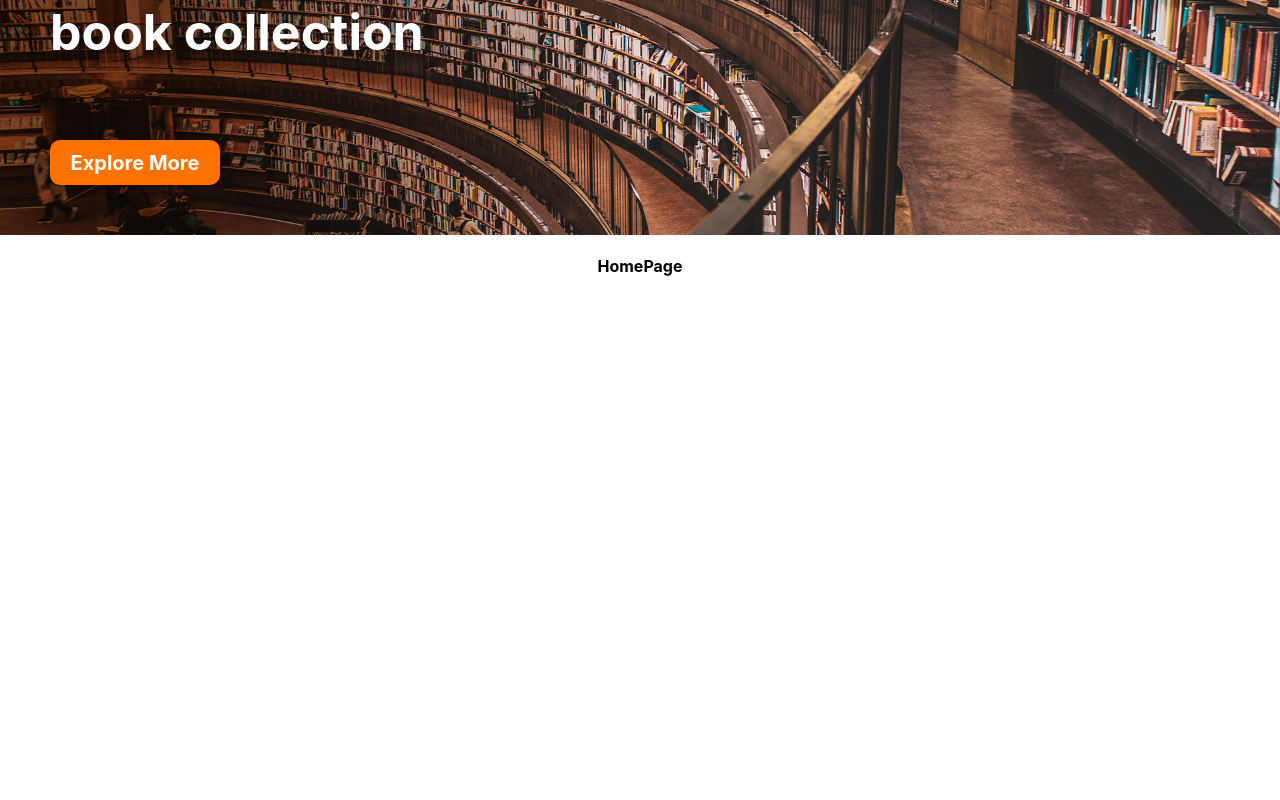
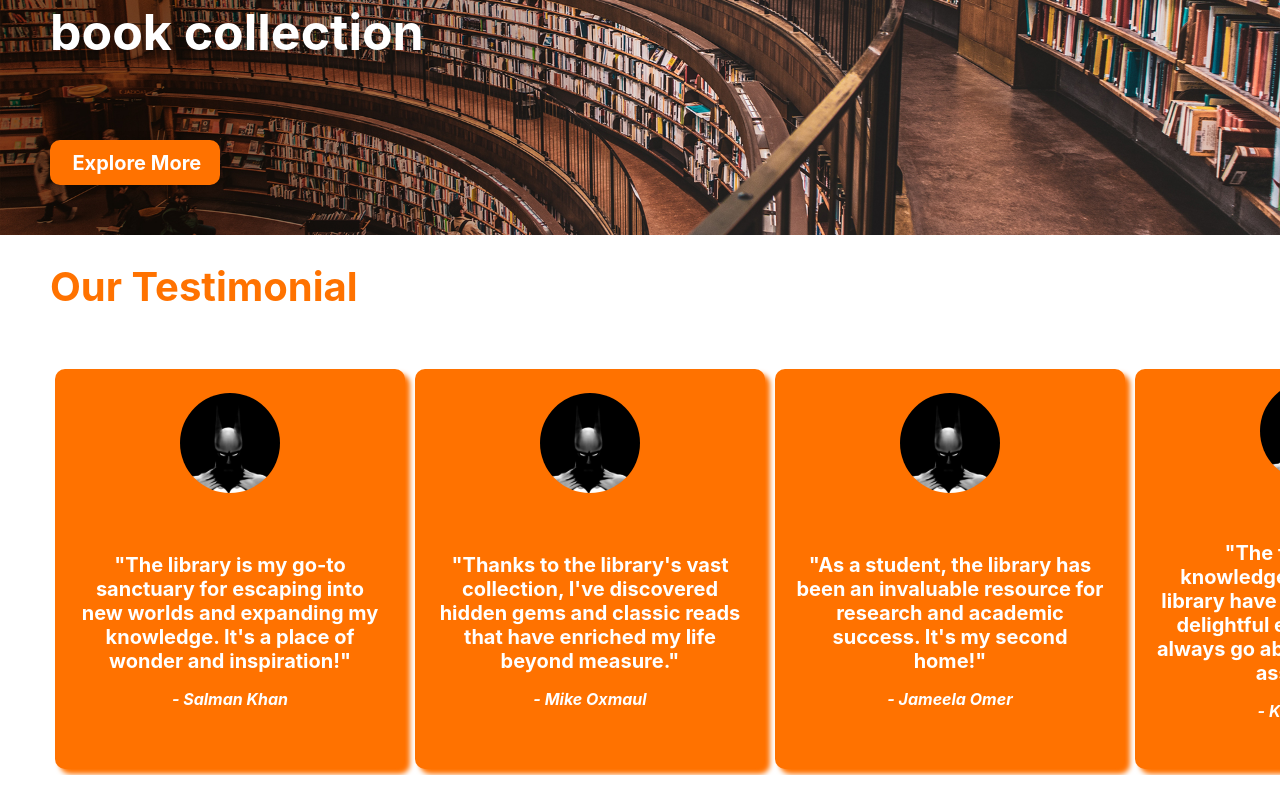
Before and after one commit to OmerAqeel/Project1, a React (Create React App) app in the folder client-side/: page / in a window 1280 px wide. Shown: the part 299-1099 px from the top of the page. Before the commit the page ends 800 px from the top, so only its background shows below. Built offline with nearby package versions, Linux system fonts and the light colour scheme.

Commit message:
Latest Update on Home Page

```diff
--- a/client-side/src/components/homePage.jsx
+++ b/client-side/src/components/homePage.jsx
@@ -1,7 +1,6 @@
 import React from "react";
 import { Link, NavLink, Bars } from "react-router-dom";
 import "./homepagestyle.css";
-
 const HomePage = () => {
 
 
@@ -10,7 +9,9 @@ const HomePage = () => {
       <div className="image-container">
         <img src="/images/First Image1.jpg" alt="This Image" className="image" />
         <div className="box">
-          <p className="explore-more">Explore More</p>
+        <Link to="/categories" className="nav-links"></Link>
+        <Link to="/categories" className="explore-more">Explore More</Link>
+
           <div className="text-on-image1">
             <div className="image1-top-text">
               Explore<br />
@@ -21,9 +22,84 @@ const HomePage = () => {
         </div>
       </div>
       <div>
-        <h4>HomePage</h4>
-      </div>
+      <div>
+      <div className="testimonial-text">
+      <h4>Our Testimonial</h4>
+      {/* IDHAR APUN DALAY GA BOXES */}
+
+      <div class="carousel-container">
+    <div class="carousel">
+    <div class="carousel">
+  <div class="testimonial">
+    <div class="profile-pic">
+  <img src="/images/TestImage.jpg" alt="Profile Picture 1"></img>
+</div>
+
+    <div class="quote">
+      <p class="quote-text">"The library is my go-to sanctuary for escaping into new worlds and expanding my knowledge. It's a place of wonder and inspiration!"</p>
+      <p class="quote-author">- Salman Khan</p>
     </div>
+  </div>
+
+  <div class="testimonial">
+  <div class="profile-pic">
+  <img src="/images/TestImage.jpg" alt="Profile Picture 1"></img>
+</div>
+    <div class="quote">
+      <p class="quote-text">"Thanks to the library's vast collection, I've discovered hidden gems and classic reads that have enriched my life beyond measure."</p>
+      <p class="quote-author">- Mike Oxmaul</p>
+    </div>
+  </div>
+
+  <div class="testimonial">
+  <div class="profile-pic">
+  <img src="/images/TestImage.jpg" alt="Profile Picture 1"></img>
+</div>
+    <div class="quote">
+      <p class="quote-text">"As a student, the library has been an invaluable resource for research and academic success. It's my second home!"</p>
+      <p class="quote-author">- Jameela Omer</p>
+    </div>
+  </div>
+
+  <div class="testimonial">
+  <div class="profile-pic">
+  <img src="/images/TestImage.jpg" alt="Profile Picture 1"></img>
+</div>
+    <div class="quote">
+      <p class="quote-text">"The friendly and knowledgeable staff at the library have made every visit a delightful experience. They always go above and beyond to assist me."</p>
+      <p class="quote-author">- Katrina Kaif</p>
+    </div>
+  </div>
+
+  <div class="testimonial">
+  <div class="profile-pic">
+  <img src="/images/TestImage.jpg" alt="Profile Picture 1"></img>
+</div>
+    <div class="quote">
+      <p class="quote-text">"I love how the library fosters a sense of community by hosting engaging events and book clubs. It's a great place to connect with like-minded individuals."</p>
+      <p class="quote-author">- Angelina Jolie</p>
+    </div>
+  </div>
+  </div>
+
+
+  {/* IDHAR APUN DALAY GA TOP CATEGORIES */}
+  <div>
+  <div className="top-cat-text">
+      <h4>Top Rated Categories</h4>
+
+</div>
+</div>
+</div>
+
+    </div>
+  </div>
+
+    </div>
+  </div>
+  </div>
+
+
   );
 };
 
--- a/client-side/src/components/homepagestyle.css
+++ b/client-side/src/components/homepagestyle.css
@@ -26,11 +26,20 @@
     justify-content: center;
     align-items: center;
   }
-
+  .box:hover {
+    background-color:#ff2f00;
+    transition: background-color 0.5s ease;
+  }
+  .box-link {
+    text-decoration: none;
+  }
   .explore-more {
     font-size: 20px;
     font-weight: bold;
+    transform: translateX(-11%);
     color: #ffffff;
+    text-decoration: none;
+    white-space: nowrap
   }
   .text-on-image1 {
     position: absolute;
@@ -56,3 +65,107 @@
     justify-content: center;
     align-items: center;
   }
+
+  /* TESTIMONIAL KA PART HAI BHIDUU */
+  .testimonial-text{
+    font-size: 40px;
+    font-weight: bolder;
+    text-align: left;
+    transform: translateY(-5%);
+    padding-left:50px;
+    font-weight: bold;
+    color: #ff7200;
+  }
+  /* IDHAR BHAI DALAY GA 2ND SECTION KA CSS */
+  .carousel-container {
+    position: relative;
+    object-fit: cover;
+    overflow: scroll;
+  }
+
+  .carousel {
+    display: flex;
+    transition: transform 0.3s ease-in-out;
+  }
+
+  .box2 {
+    flex: 0 0 calc(100% / 3);
+    min-width: 100px;
+    height: 300px;
+    background-color: #ff7200;
+    border: 2px solid #ccc;
+    border-radius: 10px;
+    box-shadow: 0 0 20px rgba(0, 0, 0, 0.3);
+    margin: 5px;
+    display: flex;
+    justify-content: center;
+    align-items: center;
+
+    font-size: 20px;
+    font-weight: bold;
+    text-align: justify;
+    color: #ffffff;
+    word-wrap: break-word;
+    padding-left: 30px;
+    padding-right: 30px;
+  }
+  .testimonial {
+    flex: 0 0 calc(100% / 3);
+    min-width: 200px;
+    height: 400px;
+    background-color: #ff7200;
+    border-radius: 10px;
+    box-shadow: 5px 5px 5px #ff7200;
+    margin: 5px;
+    display: flex;
+    flex-direction: column;
+    justify-content: center;
+    align-items: center;
+    text-align: center;
+    color: #ffffff;
+  }
+
+  .profile-pic {
+    width: 100px;
+    height: 100px;
+    border-radius: 50%;
+    margin-bottom: 20px;
+    display: flex;
+    justify-content: center;
+    align-items: center;
+    overflow: hidden;
+  }
+
+  .profile-pic img {
+    width: 200%;
+    height: 200%;
+    object-fit: cover;
+    object-position: center;
+  }
+
+  .quote {
+    padding: 20px;
+  }
+
+  .quote-text {
+    font-size: 20px;
+    font-weight: bold;
+    margin-bottom: 10px;
+  }
+
+  .quote-author {
+    font-size: 16px;
+    font-style: italic;
+  }
+
+  /* top-categories-text */
+  .top-cat-text {
+    font-size: 40px;
+    font-weight: bolder;
+    text-align: left;
+    font-weight: bold;
+    color: #ff7200;
+    padding-left: 20px;
+    transform: translateX(-256%) translateY(400px);
+    white-space: nowrap
+  }
```
Also changed, not shown: client-side/public/images/TestImage.jpg (added).
